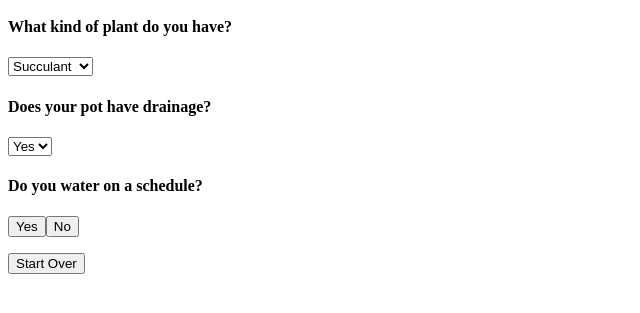
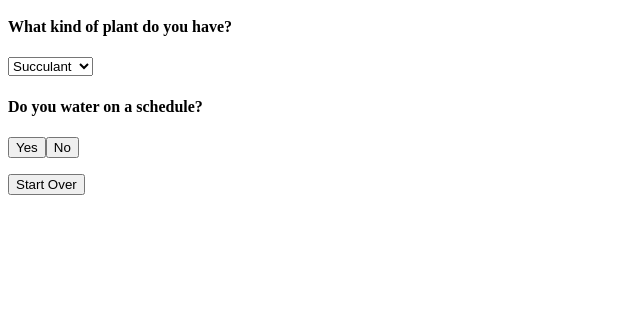
Before and after one commit to acharbonnet/plantDiagnistics, a plain HTML site: page index.html in a window 1280 px wide. Shown: the part 105-418 px from the top of the page, without its empty margins (0-640 px from the left). Drawn offline with nearby package versions, Linux system fonts and the light colour scheme.

Commit message:
removed selector for pot dryness. Mostly notes and concepts worked on today.

```diff
--- a/index.html
+++ b/index.html
@@ -21,13 +21,6 @@
               </select>
             <span id="declare-plant"></span>
         </section>
-        <section>
-            <h4>Does your pot have drainage?</h4>
-            <select name="potType" id="pot-type">
-                <option value="1">Yes</option>
-                <option value="0">No</option>
-            </select>
-        </section>
 
         <section id="question-set">
             <div id="stage">
```
Also changed, not shown: 1 other file.
